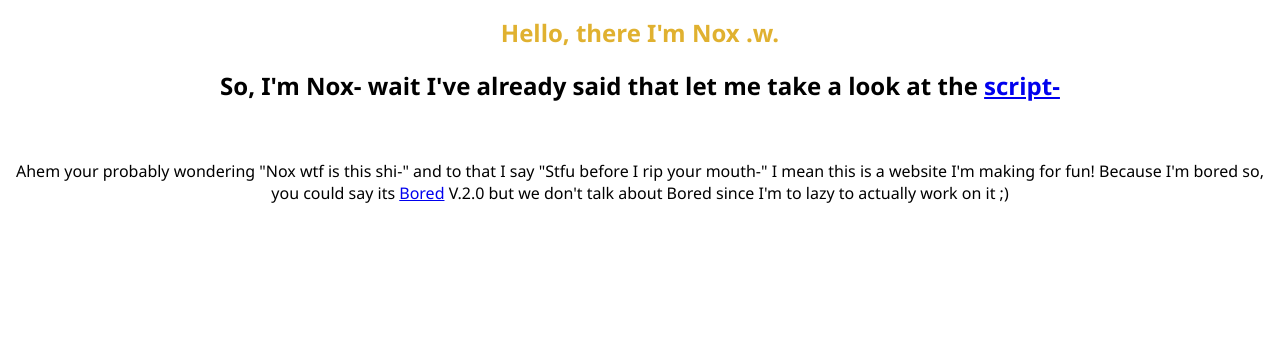
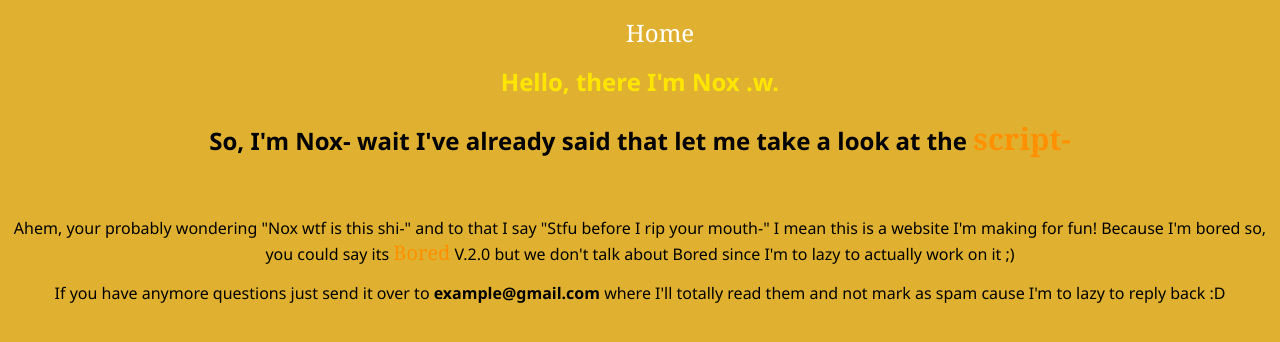
Before and after one commit to Nwko/Nox, a website: page public/about.html in a window 1280 px wide. Drawn offline with nearby package versions, Linux system fonts and the light colour scheme; files that its build step writes are made by us from their sources.

Commit message:
script.txt owo
Added the nav in about.html added the favicon on index.html made some changes for nav.sass added a few colors in colors.sass and a few things in styles.sass .w.

```diff
--- a/public/about.html
+++ b/public/about.html
@@ -4,15 +4,21 @@
     <meta charset="UTF-8">
     <meta http-equiv="X-UA-Compatible" content="IE=edge">
     <meta name="viewport" content="width=device-width, initial-scale=1.0">
-    <link rel="stylesheet" type="text/css" href="../styles/nav.css">
-    <link rel="stylesheet" type="text/css" href="../styles/styles.css">
+    <link rel="stylesheet" type="text/css" href="../public.styles/nav.min.css" />
+    <link rel="stylesheet" type="text/css" href="../public/styles/styles.min.css" />
     <link rel="icon" type="image/jpg" href="../assets/♥.jpg">
     <title>About .w.</title>
 </head>
 <body>
+    <div class="nav">
+        <ul>
+            <a href="./index.html">Home</a>
+        </ul>
+    </div>
     <h1>Hello, there I'm Nox .w.</h1>
-    <h2>So, I'm Nox- wait I've already said that let me take a look at the <a href="https://github.com/Nwko/Nox/script.txt">script-</a></h2>
+    <h2>So, I'm Nox- wait I've already said that let me take a look at the <a href="https://github.com/Nwko/Nox/blob/master/script.txt">script-</a></h2>
     <br />
-    <p>Ahem your probably wondering "Nox wtf is this shi-" and to that I say "Stfu before I rip your mouth-" I mean this is a website I'm making for fun! Because I'm bored so, you could say its <a href="https://github.com/Nwko/Bored">Bored</a> V.2.0 but we don't talk about Bored since I'm to lazy to actually work on it ;)</p>
+    <p>Ahem, your probably wondering "Nox wtf is this shi-" and to that I say "Stfu before I rip your mouth-" I mean this is a website I'm making for fun! Because I'm bored so, you could say its <a href="https://github.com/Nwko/Bored">Bored</a> V.2.0 but we don't talk about Bored since I'm to lazy to actually work on it ;)</p>
+    <p>If you have anymore questions just send it over to <strong>example@gmail.com</strong> where I'll totally read them and not mark as spam cause I'm to lazy to reply back :D</p>
 </body>
 </html>
--- a/sass/colors.sass
+++ b/sass/colors.sass
@@ -1,2 +1,4 @@
 $primary-color: rgb(224, 177, 48)
 $secondary-color: rgb(228, 197, 96)
+$link-color: rgb(255, 255, 255)
+$text-color: rgb(255, 230, 0)
--- a/sass/nav.sass
+++ b/sass/nav.sass
@@ -2,12 +2,11 @@
 
 .nav
     ul
-        li
-            a
-                color: $primary-color
-                font-family: 'Segoe UI', Tahoma, Geneva, Verdana, sans-serif
-                font-size: 1.5em
-                text-decoration: none
+        a
+            color: $link-color
+            font-family: Cambria, Cochin, Georgia, Times, Times New Roman, serif
+            font-size: 1.5em
+            text-decoration: none
 
 a:hover, a:click, a:focus, a:active
     color: $secondary-color
--- a/sass/styles.sass
+++ b/sass/styles.sass
@@ -1,17 +1,28 @@
 @import "./colors"
 
 h1
-    color: $primary-color
+    color: $text-color
     font-family: 'Segoe UI', Tahoma, Geneva, Verdana, sans-serif
     font-size: 1.5em
 
 h2
     p
-        color: $secondary-color
+        color: $primary-color
         font-family: 'Segoe UI', Tahoma, Geneva, Verdana, sans-serif
         font-size: 1.25em
+        font-weight: lighter
 
 body
     font-family: 'Segoe UI', Tahoma, Geneva, Verdana, sans-serif
     font-size: 1em
     text-align: center
+    background-color: $primary-color
+
+a
+    color: $link-color
+    font-family: Cambria, Cochin, Georgia, Times, Times New Roman, serif
+    font-size: 1.25em
+    text-decoration: none
+
+a:hover, a:click, a:focus, a:active
+    color: $secondary-color
--- a/script.txt
+++ b/script.txt
@@ -1,2 +1,3 @@
 Your probably wondering "Nox wtf is this shi-" and to that I say "¯\_(ツ)_/¯" just made it for fun hope I'll never give up on it though but let's be honest it's literally just Bored V.2.0 lol
 Anyways TL;DR I got bored made this basically Bored V.2.0 .w.
+So, if you have any questions too bad heh wait no I mean send it over to example@gmail.com I totally own it and will totally reply back :D
```
Also changed, not shown: public/index.html (+3 -1 lines), public/styles/nav.min.css, public/styles/styles.min.css.
